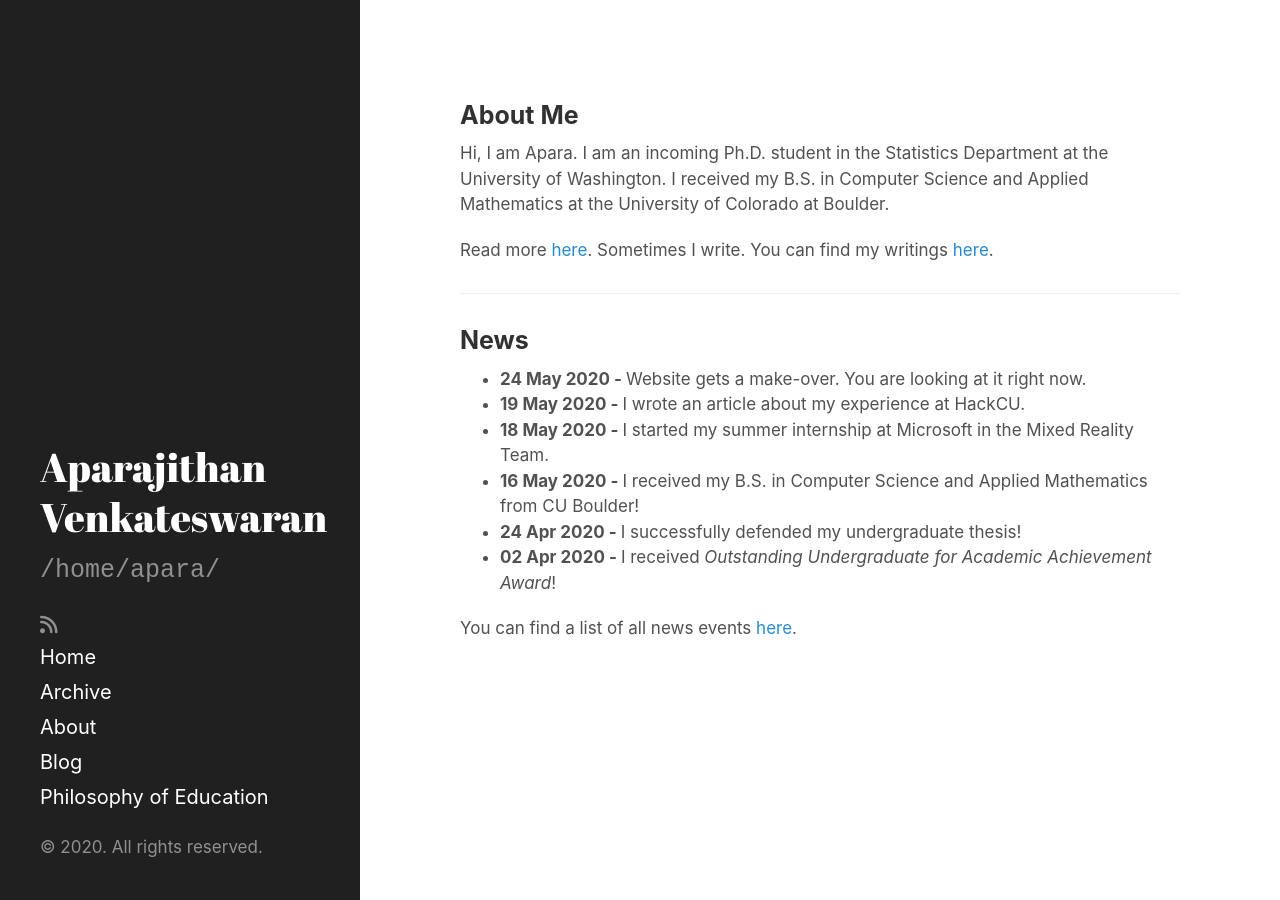
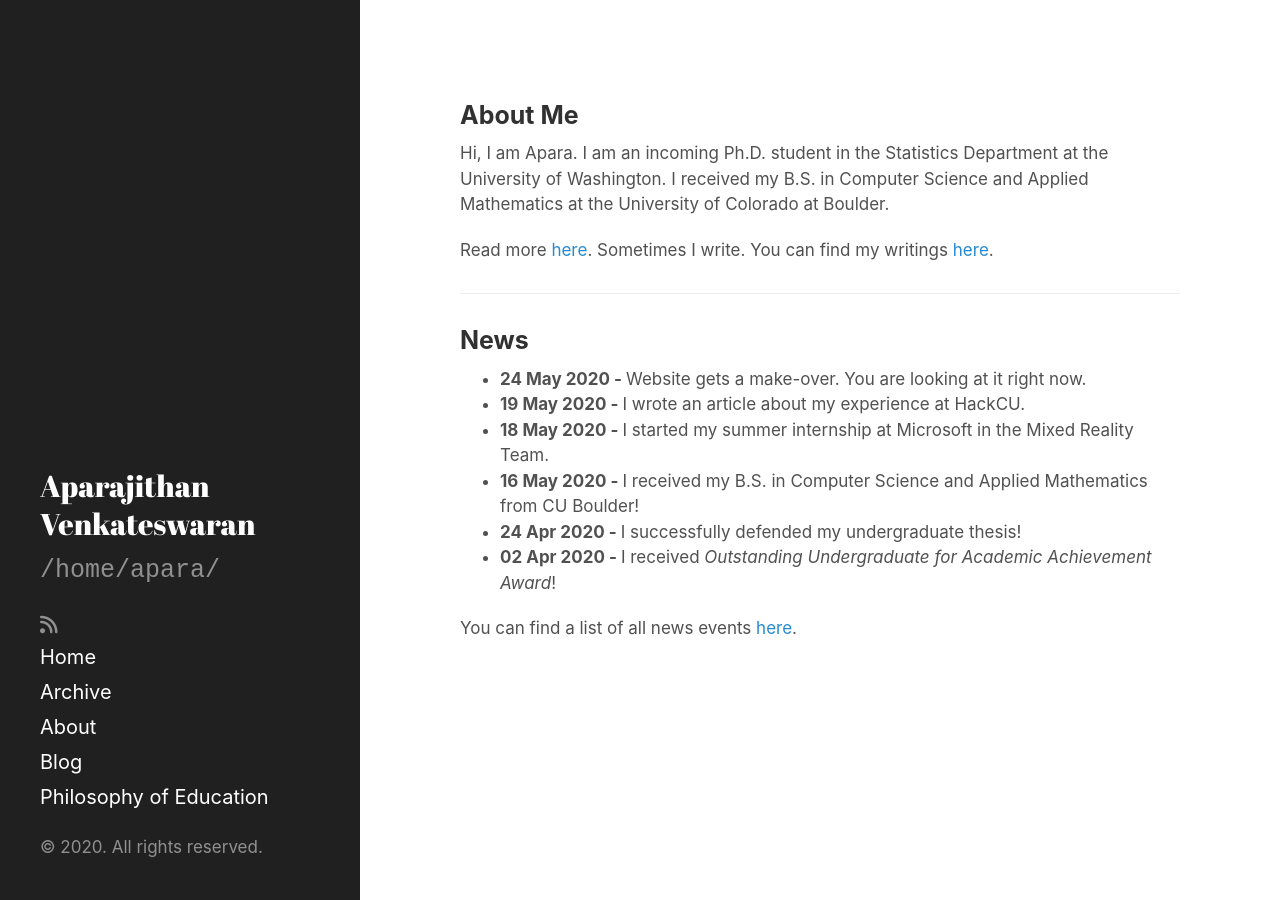
Before and after one commit to AparaV/aparavenkat.com, a Jekyll site: the page built from index.html, in a window 1280 px wide. Built offline with Jekyll 4.4.1, drawn with Linux system fonts in a browser that asks for light colours; nearby versions of some CDN libraries.

Commit message:
Modify some CSS

```diff
--- a/_includes/head.html
+++ b/_includes/head.html
@@ -41,6 +41,7 @@
   <link rel="stylesheet" href="{{ site.url }}/public/css/poole.css">
   <link rel="stylesheet" href="{{ site.url }}/public/css/syntax.css">
   <link rel="stylesheet" href="{{ site.url }}/public/css/hyde.css">
+  <link rel="stylesheet" href="{{ site.url }}/public/css/custom.css">
   <link rel="stylesheet" href="https://fonts.googleapis.com/css?family=PT+Sans:400,400italic,700|Abril+Fatface">
   <link href="https://fonts.googleapis.com/css?family=Abril+Fatface|PT+Sans" rel="stylesheet">
 
--- a/_includes/sidebar.html
+++ b/_includes/sidebar.html
@@ -1,9 +1,9 @@
 <div class="sidebar">
   <div class="container sidebar-sticky">
     <div class="sidebar-about">
-      <h1>
+      <h2>
           Aparajithan Venkateswaran
-      </h1>
+      </h2>
       <p class="lead" style="font-family:monospace;">/home/apara/</p>
     </div>
 
--- /dev/null
+++ b/public/css/custom.css
@@ -0,0 +1,5 @@
+.box {
+	/*width: 95%;*/
+	width: auto;
+	display: block;
+}
--- a/public/css/hyde.css
+++ b/public/css/hyde.css
@@ -89,6 +89,15 @@ html {
   font-size: 2rem;
   font-weight: normal;
 }
+
+.sidebar-about h2 {
+  color: #fff;
+  margin-top: 0;
+  font-family: "Abril Fatface", serif;
+  font-size: 1.5rem;
+  font-weight: normal;
+}
+
 
 a.sidebar-icon {
     color: rgba(255,255,255,.5);
```
